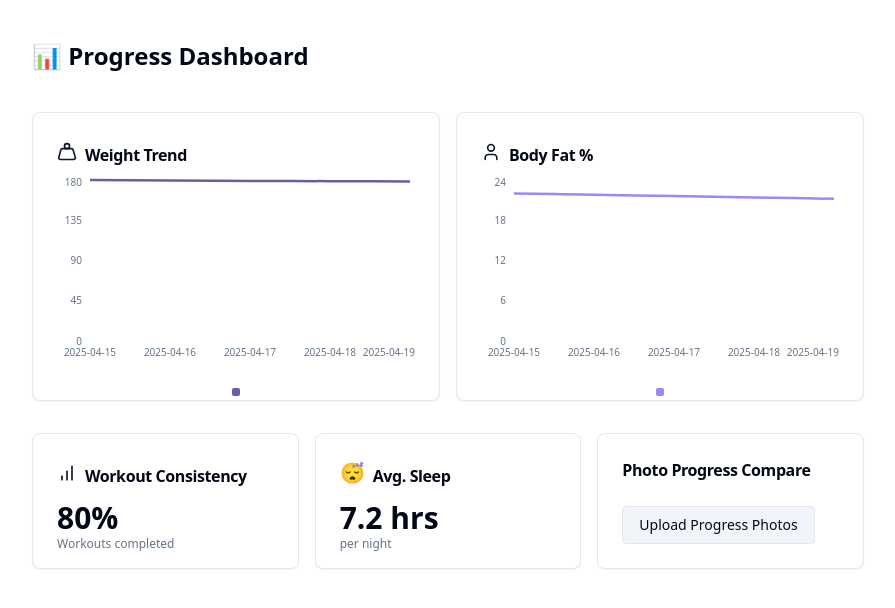
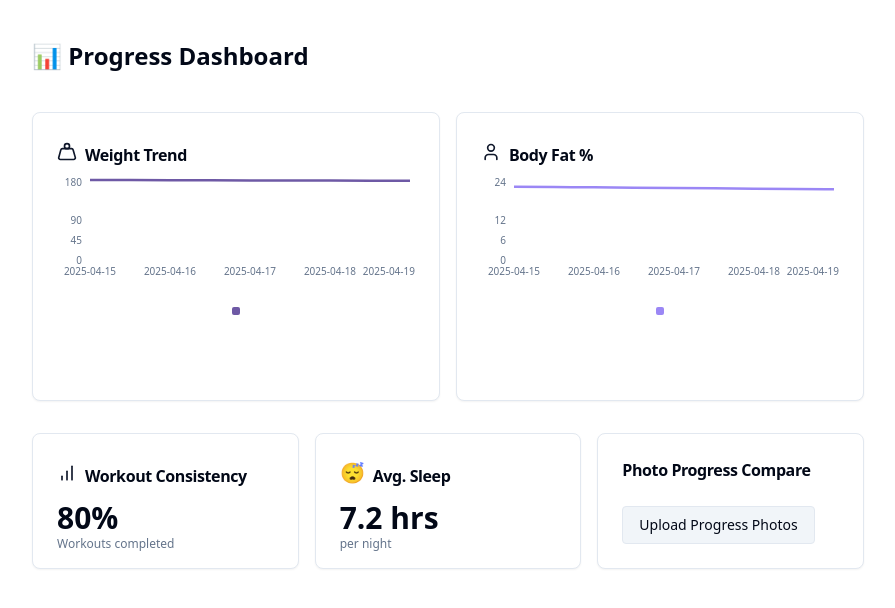
Before and after one commit to dae-nan/sculpt-ai, a React (Vite) app: page /progress in a window 1280 px wide. Shown: the top 608 px of the page, without its empty margins (192-1087 px from the left). Built offline with nearby package versions, Linux system fonts and the light colour scheme.

Commit message:
Fix: ProgressChartCard children type error
Fixes the type error in ProgressChartCard component related to the children prop.

```diff
--- a/src/components/Progress/ProgressChartCard.tsx
+++ b/src/components/Progress/ProgressChartCard.tsx
@@ -35,6 +35,7 @@ export default function ProgressChartCard({
             progress: { color, label: title }
           }}
         >
+          <div className="w-full h-full">
             <ResponsiveContainer width="100%" height={120}>
               <LineChart data={data}>
                 <XAxis dataKey="date" axisLine={false} tickLine={false} fontSize={10}/>
@@ -53,6 +54,7 @@ export default function ProgressChartCard({
             <ChartLegendContent payload={[
               { value: title, color, type: "line" }
             ]} />
+          </div>
         </ChartContainer>
       </CardContent>
     </Card>
```
Lines whose indentation alone changed are shown as unchanged.
